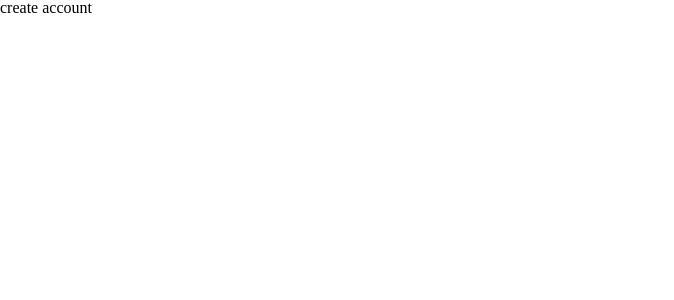
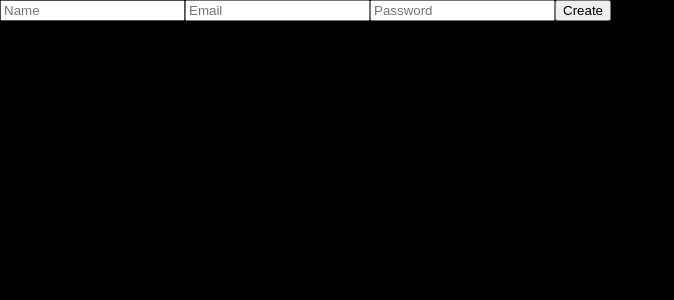
Before and after one commit to dayyypa/dayyypa-twitter, a React (Create React App) app in the folder nwitter/: page /create-account in a window 1280 px wide. Shown: the top 300 px of the page, without its empty margins (0-674 px from the left). Built offline with nearby package versions, Linux system fonts and the light colour scheme.

Commit message:
create-account

```diff
--- a/nwitter/package.json
+++ b/nwitter/package.json
@@ -6,6 +6,7 @@
 		"@testing-library/jest-dom": "^5.17.0",
 		"@testing-library/react": "^13.4.0",
 		"@testing-library/user-event": "^13.5.0",
+		"firebase": "^10.1.0",
 		"next": "^13.5.6",
 		"react": "^18.3.1",
 		"react-dom": "^18.3.1",
--- a/nwitter/src/App.tsx
+++ b/nwitter/src/App.tsx
@@ -6,6 +6,8 @@ import Login from './routes/login';
 import CreateAccount from './routes/create-account';
 import reset from 'styled-reset';
 import { createGlobalStyle } from 'styled-components';
+import { useEffect, useState } from 'react';
+import LoadingScreen from './components/loading-screen';
 
 const router = createBrowserRouter([
 	{
@@ -34,16 +36,31 @@ const router = createBrowserRouter([
 
 const GlobalStyles = createGlobalStyle`
 	${reset}
+	* {
+		box-sizing: border-box;
+	}
 	body {
-		color:black
+		background-color: black;
+		color: white;
+		font-family: system-ui, -apple-system, BlinkMacSystemFont, 'Segoe UI', Roboto, Oxygen, Ubuntu, Cantarell, 'Open Sans', 'Helvetica Neue', sans-serif;
 	}
 `;
 
 function App() {
+	const [isLoading, setLoading] = useState(true);
+	const init = async () => {
+		//wait for firebase
+		setLoading(false);
+	};
+
+	useEffect(() => {
+		init();
+	}, []);
+
 	return (
 		<>
 			<GlobalStyles />
-			<RouterProvider router={router} />
+			{isLoading ? <LoadingScreen /> : <RouterProvider router={router} />}
 		</>
 	);
 }
--- /dev/null
+++ b/nwitter/src/components/loading-screen.tsx
@@ -0,0 +1,20 @@
+import { styled } from 'styled-components';
+
+const Wrapper = styled.div`
+	height: 100vh;
+	display: flex;
+	justify-content: center;
+	align-items: center;
+`;
+
+const Text = styled.span`
+	font-size: 24px;
+`;
+
+export default function LoadingScreen() {
+	return (
+		<Wrapper>
+			<Text>Loading...</Text>
+		</Wrapper>
+	);
+}
--- a/nwitter/src/routes/create-account.tsx
+++ b/nwitter/src/routes/create-account.tsx
@@ -1,3 +1,44 @@
+import { useState } from 'react';
+import { styled } from 'styled-components';
+
+const Wrapper = styled.div``;
+
+const Form = styled.form``;
+
+const Input = styled.input``;
+
 export default function CreateAccount() {
-	return <h1>create account</h1>;
+	const [isLoading, setLoading] = useState(false);
+	const [name, setName] = useState('');
+	const [email, setEmail] = useState('');
+	const [password, setPassword] = useState('');
+	const onChange = (e: React.ChangeEvent<HTMLInputElement>) => {
+		const {
+			target: { name, value }
+		} = e;
+		if (name === 'name') {
+			setName(value);
+		} else if (name === 'password') {
+			setPassword(value);
+		} else if (name === 'email') {
+			setEmail(value);
+		}
+	};
+	return (
+		<Wrapper>
+			<Form>
+				<Input onChange={onChange} name="name" value={name} placeholder="Name" type="text" required />
+				<Input onChange={onChange} name="email" value={email} placeholder="Email" type="email" required />
+				<Input
+					onChange={onChange}
+					name="password"
+					value={password}
+					placeholder="Password"
+					type="password"
+					required
+				/>
+				<Input type="submit" value="Create" />
+			</Form>
+		</Wrapper>
+	);
 }
```
Also changed, not shown: nwitter/src/firebase.ts (added, +17 -0 lines), 1 other file (tests, documents, lock files or other folders).
